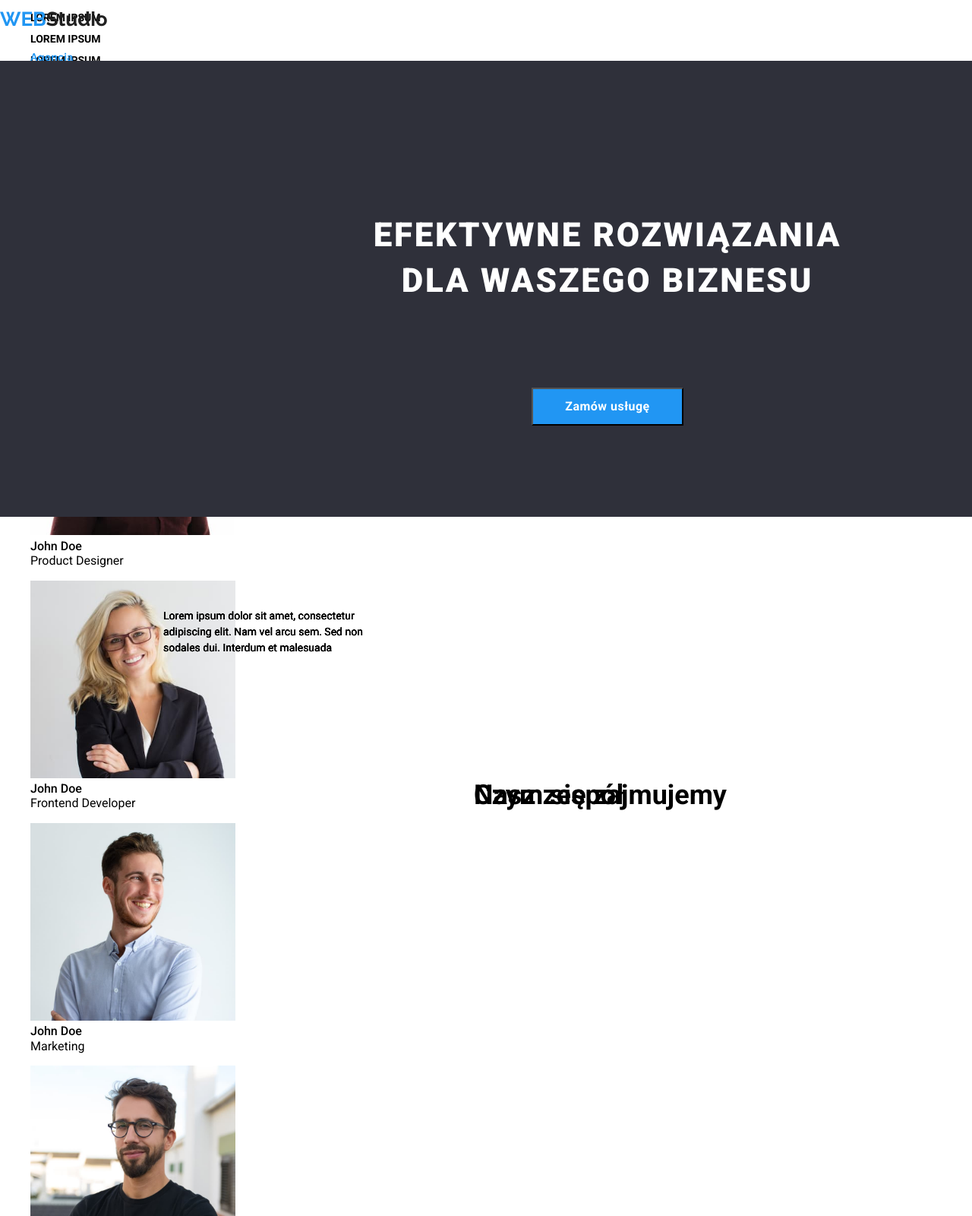
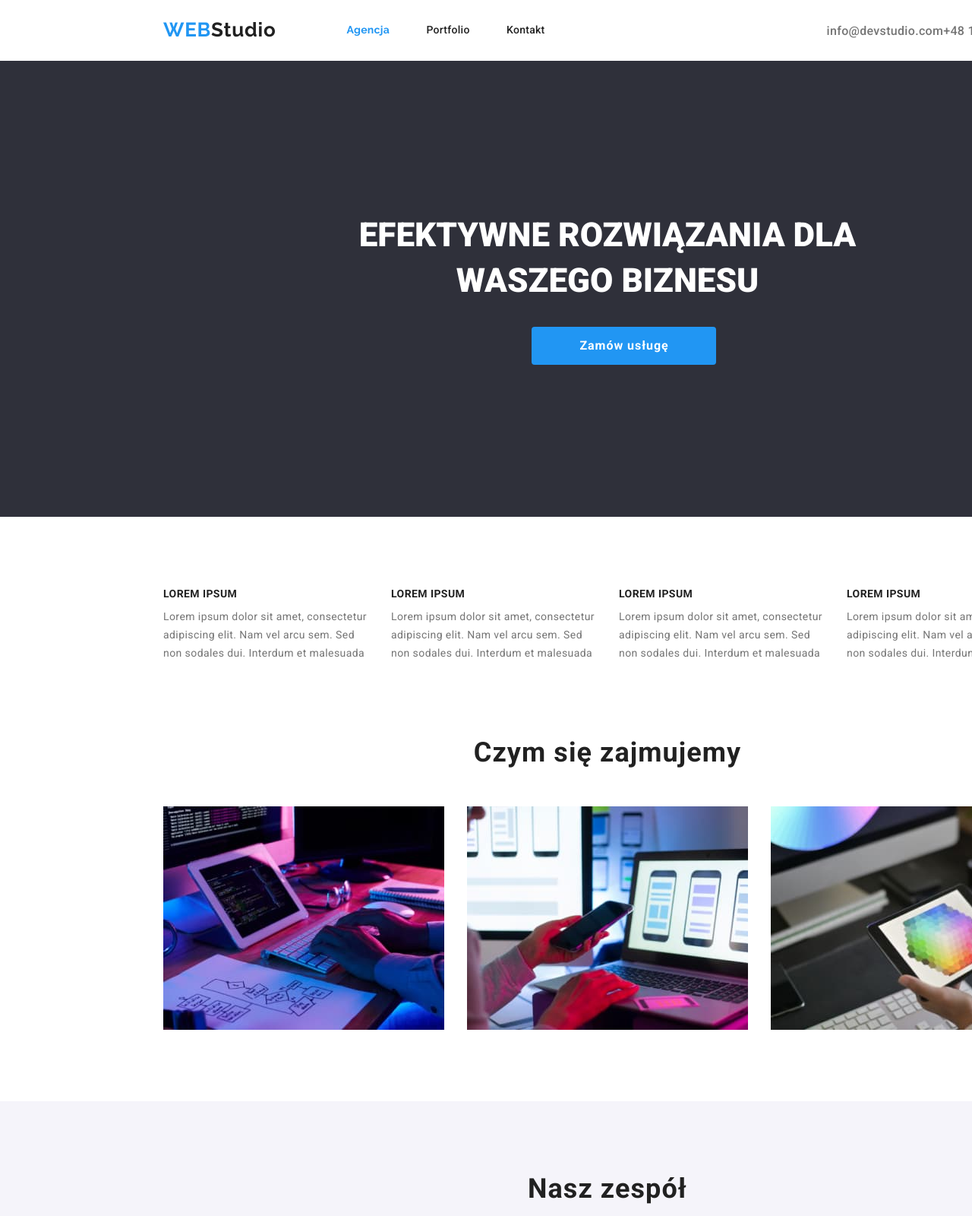
Before and after one commit to BasiaGrynbaum/goit-markup-hw-03, a plain HTML site: page index.html in a window 1280 px wide. Shown: the top 1600 px of the page at 76% size. Drawn offline with nearby package versions, Linux system fonts and the light colour scheme.

Commit message:
update all

```diff
--- a/index.html
+++ b/index.html
@@ -3,7 +3,7 @@
   <head>
     <meta charset="utf-8" />
     <title>Barbara Grynbaum Praca domowa</title>
-    <link rel="stylesheet" href="node_modules/modern-normalize/modern-normalize.css">
+    <link rel="stylesheet" href="https://cdnjs.cloudflare.com/ajax/libs/modern-normalize/1.1.0/modern-normalize.min.css" integrity="sha512-wpPYUAdjBVSE4KJnH1VR1HeZfpl1ub8YT/NKx4PuQ5NmX2tKuGu6U/JRp5y+Y8XG2tV+wKQpNHVUX03MfMFn9Q==" crossorigin="anonymous" referrerpolicy="no-referrer" />
     <link rel="preconnect" href="https://fonts.googleapis.com" />
     <link rel="preconnect" href="https://fonts.gstatic.com" crossorigin />
     <link
@@ -13,13 +13,15 @@
     <link rel="stylesheet" href="./styles/styles.css" />
   </head>
 
-  <body>
+  <body class="container-1600 margin-0">
     <header>
+        <div class="link-web">
       <a href="./index.html" class="fontweb"
         ><span class="fontcolor">WEB</span>Studio</a
-      >
+      ></div>
+      <div class="">
       <nav>
-        <ul>
+        <ul class="inline head-nav header-top-bottom ">
           <li>
             <a href="https://google.pl" class="fonthead fontcolor">Agencja</a>
           </li>
@@ -28,17 +30,26 @@
           </li>
           <li><a href="#" class="fonthead">Kontakt</a></li>
         </ul>
-      </nav>
-      <a class="contact" href="mailto:info@devstudio.com">info@devstudio.com</a>
-      <a class="contact" href="tel:+48111111111">+48 111 111 111</a>
+      </nav></div>
+      <div>
+      <ul class="inline header-top-bottom contact-div">
+        <li>
+          <a class="contact" href="mailto:info@devstudio.com"
+            >info@devstudio.com</a
+          >
+        </li>
+        <li><a class="contact" href="tel:+48111111111">+48 111 111 111</a></li>
+      </ul></div>
     </header>
     <main>
       <section class="main-section">
         <h1 class="h1">EFEKTYWNE ROZWIĄZANIA DLA WASZEGO BIZNESU</h1>
-        <button type="button" class="font-weight main-button">Zamów usługę</button>
+        <button type="button" class="font-weight main-button">
+          Zamów usługę
+        </button>
       </section>
       <section>
-        <ul class="lis-section">
+        <ul class="inline display-between lorem">
           <li>
             <h3 class="header-third">LOREM IPSUM</h3>
             <span class="list"
@@ -72,30 +83,32 @@
             >
           </li>
         </ul>
-        <h2 class="header-sec">Czym się zajmujemy</h2>
-        <img class="img-index"
+        <h2 class="header-sec pad-bottom-50 pad-top-94">Czym się zajmujemy</h2>
+        <div class="img-random">
+        <img
           src="./images/purple-tablet.jpg"
           alt="osoba pracuje przy biurku na tablecie"
           width="370"
           height="294"
         />
-        <img class="img-index"
+        <img class="left "
           src="./images/laptop.jpg"
           alt="osoba pracuje na laptopie"
           width="370"
           height="294"
         />
-        <img class="img-index"
+        <img class="left"
           src="./images/tablet.jpg"
           alt="tablet z wykresami"
           width="370"
           height="294"
-        />
+        /></div>
       </section>
-      <section class="team">
-        <h2 class="header-sec">Nasz zespół</h2>
-        <figure>
-          <img
+      <section class="section-team ">
+        <h2 class="header-sec pad-bottom-50 pad-top-94">Nasz zespół</h2>
+        <div class="inline center ">
+        <figure class="team">
+          <img class="no-gap"
             src="./images/man1.jpg"
             alt="John Doe"
             width="270"
@@ -106,7 +119,7 @@
             <span class="img-description">Product Designer</span>
           </figcaption>
         </figure>
-        <figure>
+        <figure class="team">
           <img
             src="./images/blonde.jpg"
             alt="John Doe"
@@ -118,7 +131,7 @@
             <span class="img-description">Frontend Developer</span>
           </figcaption>
         </figure>
-        <figure>
+        <figure class="team">
           <img
             src="./images/man2.jpg"
             alt="John Doe"
@@ -130,7 +143,7 @@
             <span class="img-description">Marketing</span>
           </figcaption>
         </figure>
-        <figure>
+        <figure class="team">
           <img
             src="./images/man3.jpg"
             alt="John Doe"
@@ -141,10 +154,10 @@
             <span class="img-title">John Doe</span><br />
             <span class="img-description">UI Designer</span>
           </figcaption>
-        </figure>
+        </figure></div>
       </section>
     </main>
-    <footer class="footer foot-index">
+    <footer class="footer">
       <a href="./index.html"
         ><span class="fontcolor">WEB</span><span class="white">Studio</span>
       </a>
--- a/styles/styles.css
+++ b/styles/styles.css
@@ -6,6 +6,17 @@
 
 :root {
   --brand-color: #2196f3;
+  --white-color: #ffffff;
+  --dark-grey-color: #2f303a;
+  --black-color: #212121;
+  --light-grey-color: #757575;
+  --purple-color: #8a407e;
+  --off-white-color: #f5f4fa;
+  --border-color: #ECECEC;
+  --fig-border-color: #EEEEEE;
+}
+p {
+  margin: 0px;
 }
 ul {
   list-style: none;
@@ -15,74 +26,104 @@ a {
 }
 body {
   font-family: "Roboto", sans-serif;
+  font-weight: 500;
+  color: var(--black-color);
+  margin: 0px;
+  padding: 0px;
+}
+.container-1600 {
+  width: 1600px;
+}
+.container-1200 {
+  width: 1200px;
+  margin: 94px 215px;
+  height: 1360px;
 }
 
-header {
-  position: absolute;
-  width: 1600px;
-  height: 80px;
-  left: 0px;
-  top: 0px;
+.header-top-bottom {
+  padding-top: 32px;
+  padding-bottom: 32px;
+}
+.head-nav {
+  width: 261px;
+  margin-left: 0px;
+  padding-left: 0px;
+  margin-right: 371px;
+  margin-top: 0px;
+  display: flex;
+  justify-content: space-between;
+}
+.head-nav2 {
+  width: 261px;
+  margin-left: 0px;
+  padding-left: 0px;
+  margin-right: 364px;
+  margin-top: 0px;
+  display: flex;
+  justify-content: space-between;
+}
+.small-space {
+  margin-right: 364px;
+}
+.contact-div {
+  margin-right: 227px;
+  margin-top: 0px;
+  margin-bottom: 0px;
+  padding-left: 0px;
 }
 
-.foot-index {
-  position: absolute;
-  width: 1600px;
-  height: 252px;
-  left: 0px;
-  top: 2097px;
+
+.inline {
+  display: flex;
+  flex-direction: row;
 }
-
-.foot-portfolio {
-  position: absolute;
-  width: 1600px;
-  height: 252px;
-  left: 0px;
-  top: 1628px;
+.h1 {
+  font-family: "Roboto";
+  font-weight: 900;
+  font-size: 44px;
+  line-height: 1.36;
+  margin: 0;
+  width: 696px;
+  height: 120px;
+  text-align: center;
+  margin: 200px 452px 30px 452px;
 }
-
 .white {
-  color: #ffffff;
+  color: var(--white-color);
   font-family: "Raleway", sans-serif;
 }
 .footer {
-  background-color: #2f303a;
+  background-color: var(--dark-grey-color);
   font-family: "Roboto";
   font-weight: 700;
   font-size: 26px;
-  line-height: 1.94;
+  line-height: 1.19;
   letter-spacing: 0.03em;
+  padding: 60px 215px;
+  height: 252px;
 }
 
 address {
-  font-style: normal;
-  color: #ffffff;
+  color: var(--white-color);
   font-weight: 400;
   font-size: 14px;
-  line-height: 1;
+  line-height: 1.71;
+  font-style: normal;
 }
-.fontcolor-foot {
-  color: var(--brand-color);
-  font-family: "Raleway";
+.fonthead {
+  color: var(--black-color);
+  font-size: 14px;
+  line-height: 1.14;
+  letter-spacing: 0.02em;
+}
+
+.fontweb {
+  font-family: "Raleway", sans-serif;
+  color: var(--black-color);
   font-weight: 700;
   font-size: 26px;
-  line-height: 1.94;
+  line-height: 1.19;
   letter-spacing: 0.03em;
-}
-
-.fonthead {
-  color: #212121;
-  font-weight: 500;
-  font-size: 14px;
-  line-height: 1;
-  letter-spacing: 0.02em;
-}
-.fontweb {
-  font-family: "Raleway", sans-serif;
-  color: #212121;
-  font-weight: 700;
-  font-size: 26px;
-  line-height: 1.94;
 }
 .fontcolor {
   color: var(--brand-color);
@@ -100,137 +141,224 @@ a:focus {
   color: var(--brand-color);
   cursor: pointer;
 }
-
+a.fonthead:focus {
+  color: var(--brand-color);
+  cursor: pointer;
+}
+header {
+  letter-spacing: 0.02em;
+  display: flex;
+  flex-direction: row;
+  height: 80px;
+}
+.link-web {
+  padding-left: 215px;
+  padding-right: 93px;
+  margin-top: 24px;
+  margin-bottom: 25px;
+}
 .contact {
-  color: #757575;
-  font-style: normal;
+  color: var(--light-grey-color);
+}
+nav {
+  font-size: 14px;
+  line-height: 1.14;
 }
 
-a:visited {
-  color: #212121;
-}
 .button:hover {
-  background-color: #2196f3;
-  color: #ffffff;
+  background-color: var(--brand-color);
+  color: var(--white-color);
   cursor: pointer;
 }
 .button:focus {
-  background-color: #2196f3;
+  background-color: var(--brand-color);
   cursor: pointer;
 }
 .button {
-  background: #f5f4fa;
+  background: var(--off-white-color);
   font-family: "Roboto", sans-serif;
+  font-size: 16px;
   font-weight: 500;
-  font-size: 16px;
-  line-height: 1.66;
+  line-height: 1.63;
   text-align: center;
   letter-spacing: 0.03em;
+  border-radius: 4px;
+  border: none;
+  margin: 0px 8px 0px 0px;
+  padding: 6px 22px;
 }
 .main-button {
-  background: #2196f3;
-  color: #ffffff;
+  background: var(--brand-color);
+  color: var(--white-color);
   font-family: "Roboto", sans-serif;
-  font-weight: 500;
   font-size: 16px;
-  line-height: 1.66;
+  line-height: 1.88;
   text-align: center;
-  letter-spacing: 0.03em;
-  position: absolute;
-  width: 200px;
-  height: 50px;
-  left: 700px;
-  top: 430px;
+  letter-spacing: 0.06em;
+  padding: 10px 41px 10px 42px;
+  height: 70px;
+  width: 243px;
+  margin: 0px 700px 200px 700px;
+  border-radius: 4px;
+  border: 0px;
 }
 .main-button:hover {
   text-decoration: underline;
-  background-color: #8a407e;
+  background-color: var(--purple-color);
 }
-
 .font-weight {
   font-weight: 700;
 }
 .box-title {
-  color: #212121;
   font-weight: 700;
   font-size: 18px;
-  line-height: 2.25;
+  line-height: 2;
+  letter-spacing: 0.06em;
+  margin-left: 24px;
+
 }
 .box-category {
-  color: #757575;
+  color: var(--light-grey-color);
   font-weight: 400;
   font-size: 16px;
   line-height: 1.88;
+  letter-spacing: 0.03em;
+  margin-left: 24px;
 }
 .img-title {
-  font-weight: 500;
   font-size: 16px;
   line-height: 1.19;
+  letter-spacing: 0.03em;
+  padding-top: 10px;
+
 }
 .img-description {
   font-weight: 400;
   font-size: 16px;
   line-height: 1.19;
-}
-.h1 {
-  position: absolute;
-  width: 696px;
-  height: 120px;
-  left: 452px;
-  top: 200px;
-
-  text-align: center;
-  margin: auto;
-  text-align: center;
-  letter-spacing: 0.06em;
-  text-transform: uppercase;
-  font-weight: 900;
-  font-size: 44px;
-  line-height: 136%;
+  letter-spacing: 0.03em;
 
 }
-
 .main-section {
-  background-color: #2f303a;
-  color: #ffffff;
-
-  position: absolute;
-  width: 1600px;
+  background-color: var(--dark-grey-color);
+  color: var(--white-color);
+  display: flex;
+  flex-direction: column;
+  justify-content: center;
   height: 600px;
-  left: 0px;
-  top: 80px;
 }
-.list-section {
-  display: inline;
-  position: absolute;
-  width: 1170px;
-  height: 101px;
-  left: 215px;
-  top: 774px;
-}
-
 .header-sec {
   font-weight: 700;
   font-size: 36px;
-  line-height: 2.63;
-  position: absolute;
-  width: 352px;
-  height: 42px;
-  left: 624px;
-  top: 969px;
+  line-height: 1.17;
+  letter-spacing: 0.03em;
+
+  margin: 0;
+  display: flex;
+  justify-content: center;
 }
 .header-third {
   font-weight: 700;
   font-size: 14px;
-  line-height: 1;
+  line-height: 1.14;
+  letter-spacing: 0.03em;
+  text-transform: uppercase;
+  margin:94px 0px 10px 0px
 }
 .list {
   font-weight: 400;
   font-size: 14px;
-  line-height: 1.5;
-  position: absolute;
+  line-height: 1.71;
+  color: var(--light-grey-color);
+  letter-spacing: 0.03em;
+  display: flex;
+  height: 75px;
   width: 270px;
-  height: 75px;
-  left: 215px;
-  top: 800px;
 }
+.no-gap {
+  display: block;
+}
+.lorem {
+  padding: 0px 215px;
+  margin: 0px;
+}
+.display-between {
+  display: flex;
+  justify-content: space-between;
+}
+.img-random {
+  width: 1600px;
+  display: flex;
+  justify-content: center;
+  padding-bottom: 94px;
+}
+.left {
+  margin-left: 30px;
+}
+.section-team {
+  background-color: var(--off-white-color);
+
+  height: 648px;
+}
+.team {
+  background-color: var(--white-color);
+  height: 368px;
+  width: 270px;
+  margin: 0px;
+  border-radius: 0px 0px 4px 4px;
+  box-shadow: 0px 1px 3px rgba(0, 0, 0, 0.12), 0px 1px 1px rgba(0, 0, 0, 0.14),
+    0px 2px 1px rgba(0, 0, 0, 0.2);
+  margin: 0px 15px;
+}
+.team:first-child {
+  margin-left: 0;
+}
+.pad-top-94 {
+  padding-top: 94px;
+  margin: 0;
+}
+.pad-bottom-94 {
+  padding-bottom: 94;
+}
+.pad-left {
+  padding-left: 30px;
+}
+
+.pad-bottom-50 {
+  padding-bottom: 50px;
+}
+.center {
+  margin-left: 215px;
+}
+
+address p {
+  margin-bottom: 9px;
+}
+footer address {
+  margin-top: 20px;
+}
+
+.section-team figcaption {
+  display: flex;
+  align-items: center;
+  flex-direction: column;
+  margin: 0px 0px;
+  padding: 10px 0px;
+  line-height: normal;
+}
+.team figcaption{height: 108px;}
+.div-button{ margin: 0px 303px 50px 295px;
+  height: 54px;
+  width: 572px;
+}
+.portfolio{ margin: 0px 0px 30px 0px;
+}
+.no-margin{margin:0px 30px 0px 0px}
+.no-padding{padding: 0px;}
+.underline{border-bottom: 1px solid var(--border-color);}
+
+.li-space{margin: 0px 8px 0px 0px;}
+.fig-border{border-bottom: 1px solid var(--fig-border-color);
+  border-left: 1px solid var(--fig-border-color);
+  border-right: 1px solid var(--fig-border-color);}
+  .margin-0{margin: 0px;}
```
Also changed, not shown: portfolio.html (+58 -47 lines), 1 other file.
